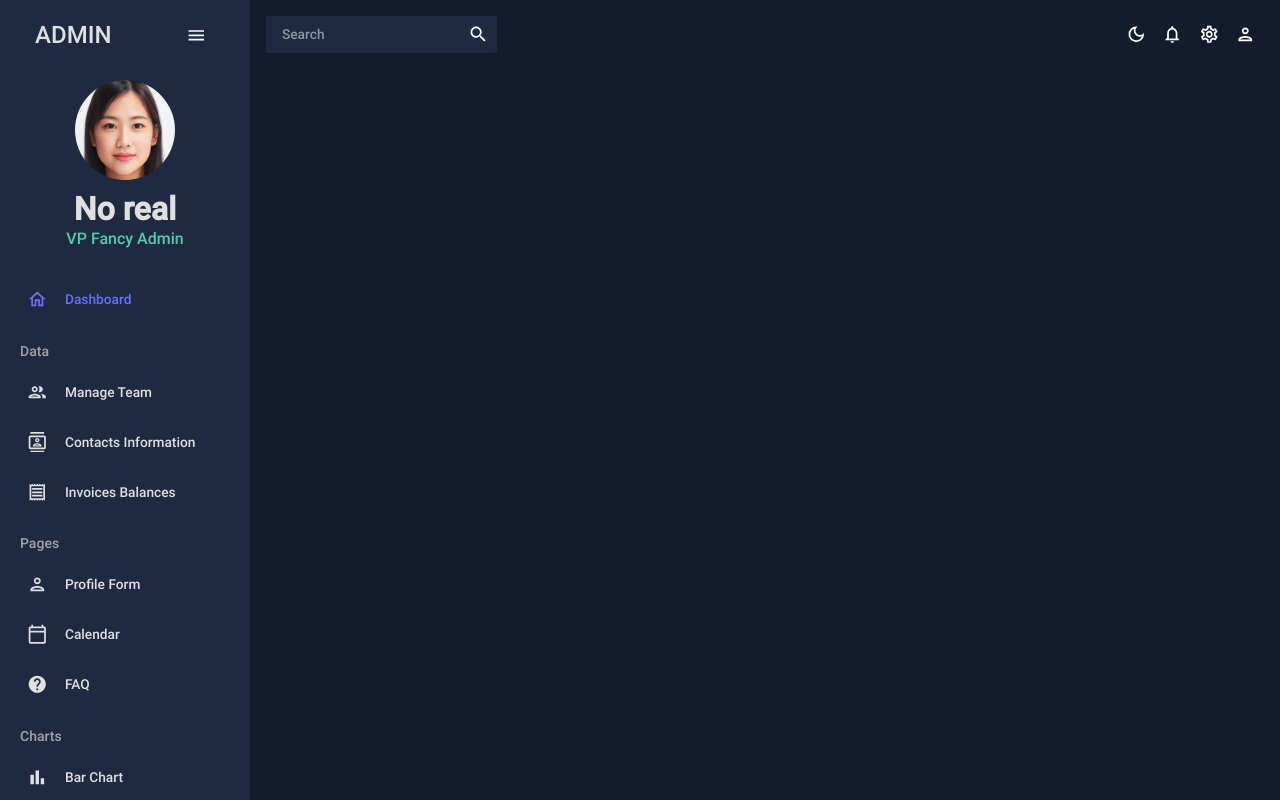
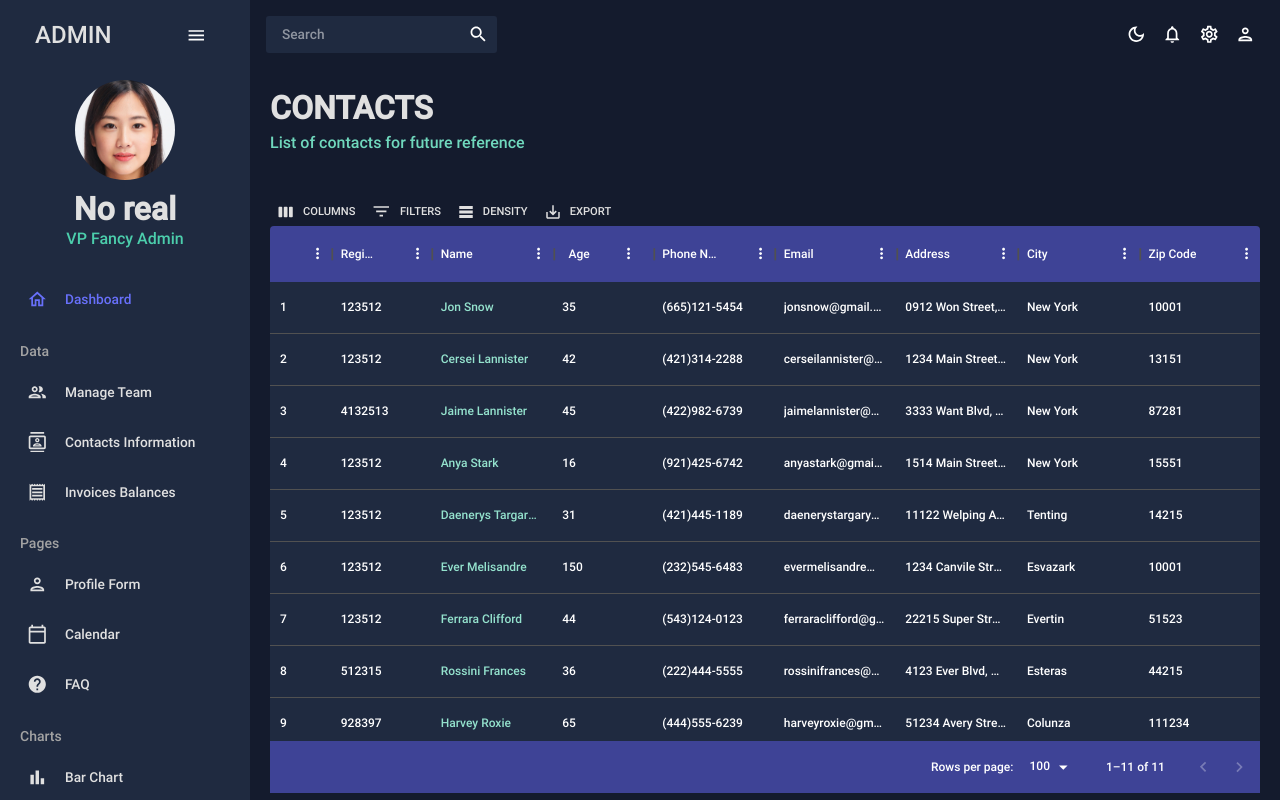
Before and after one commit to TomC13K/react-ts-dashboard, a React (Create React App) app: page /contacts in a window 1280 px wide. Shown: the top 800 px of the page. Built offline with nearby package versions, Linux system fonts and the light colour scheme.

Commit message:
added contacts and grid toolbar for filtering the dataset

```diff
--- a/src/App.tsx
+++ b/src/App.tsx
@@ -6,6 +6,7 @@
 import { CssBaseline, ThemeProvider } from '@mui/material';
 import { Routes,Route } from 'react-router-dom';
 import Team from "./views/team/Team";
+import Contacts from "./views/contacts/Contacts";
 
 
 //themeProvider passing the themes to MUI components
@@ -25,8 +26,8 @@
             <Routes>
               <Route path="/" element={<Dashboard/>}/>
               <Route path="/team" element={<Team/>}/>
-              {/*<Route path="/contacts" element={<Contacts/>}/>
-              <Route path="/invoices" element={<Invoices/>}/>
+              <Route path="/contacts" element={<Contacts/>}/>
+              {/* <Route path="/invoices" element={<Invoices/>}/>
               <Route path="/form" element={<Form/>}/>
               <Route path="/bar" element={<Bar/>}/>
               <Route path="/pie" element={<Pie/>}/>
--- /dev/null
+++ b/src/views/contacts/Contacts.tsx
@@ -0,0 +1,81 @@
+import {Box, useTheme} from "@mui/material";
+import {DataGrid, GridToolbar} from "@mui/x-data-grid";
+import {tokens} from "../../theme";
+import {mockDataContacts} from "../../mockData/mockData";
+import Header from "../../components/Header";
+
+
+interface IMockDataContact {
+    id: number,
+    name: string,
+    email: string,
+    age: number,
+    phone: string,
+    address: string,
+    city: string,
+    zipCode: string,
+    registrarId: number,
+}
+
+const Contacts:React.FC = () => {
+    const theme = useTheme();
+    const colors = tokens(theme.palette.mode);
+
+
+    const columns:any[] =[
+        {field: "id", headerName: "ID", flex: 0.5},
+        {field: "registrarId", headerName: "Registrar ID"},
+        {field: "name", headerName: "Name", flex: 1,cellClassName: "name-column--cell"}, // className used down in the code in custom Box style
+        {field: "age", headerName: "Age", type:"number",headerAlign: "center",align: "left"},
+        {field: "phone", headerName: "Phone Number",flex:1},
+        {field: "email", headerName: "Email",flex:1},
+        {field: "address", headerName: "Address",flex:1},
+        {field: "city", headerName: "City",flex:1},
+        {field: "zipCode", headerName: "Zip Code",flex:1},
+
+    ];
+
+    return (
+        <Box m="20px">
+            <Header title="CONTACTS" subtitle="List of contacts for future reference"/>
+            {/*style of the box that shows the table*/}
+            <Box
+                m="40px 0 0 0"
+                height="75vh"
+                sx={{
+                    "& .MuiDataGrid-root": {
+                        border:"none"
+                    },
+                    "& .MuiDataGrid-cell": {
+                        borderBottom:"none"
+                    },
+                    "& .name-column--cell": {
+                        color:colors.greenAccent[300]
+                    },
+                    "& .MuiDataGrid-columnHeaders": {
+                        backgroundColor:colors.blueAccent[700],
+                        borderBottom:"none"
+                    },
+                    "& .MuiDataGrid-virtualScroller": {
+                        backgroundColor:colors.primary[400],
+                    },
+                    "& .MuiDataGrid-footerContainer": {
+                        borderTop:"none",
+                        backgroundColor:colors.blueAccent[700],
+                    },
+                    "& .MuiDataGrid-toolbarContainer .MuiButton-text": {
+                        color: `${colors.grey[100]} !important`,
+                    },
+                }}
+            >
+                <DataGrid
+                    columns={columns}
+                    rows={mockDataContacts}
+                    slots={{toolbar: GridToolbar}}
+                />
+            </Box>
+        </Box>
+    )
+}
+
+export default Contacts;
--- a/src/views/team/Team.tsx
+++ b/src/views/team/Team.tsx
@@ -8,7 +8,7 @@
 import Header from "../../components/Header";
 import {ReactNode} from "react";
 
-interface IMockData {
+interface IMockDataTeam {
     id: number,
     name: string,
     email: string,
```
